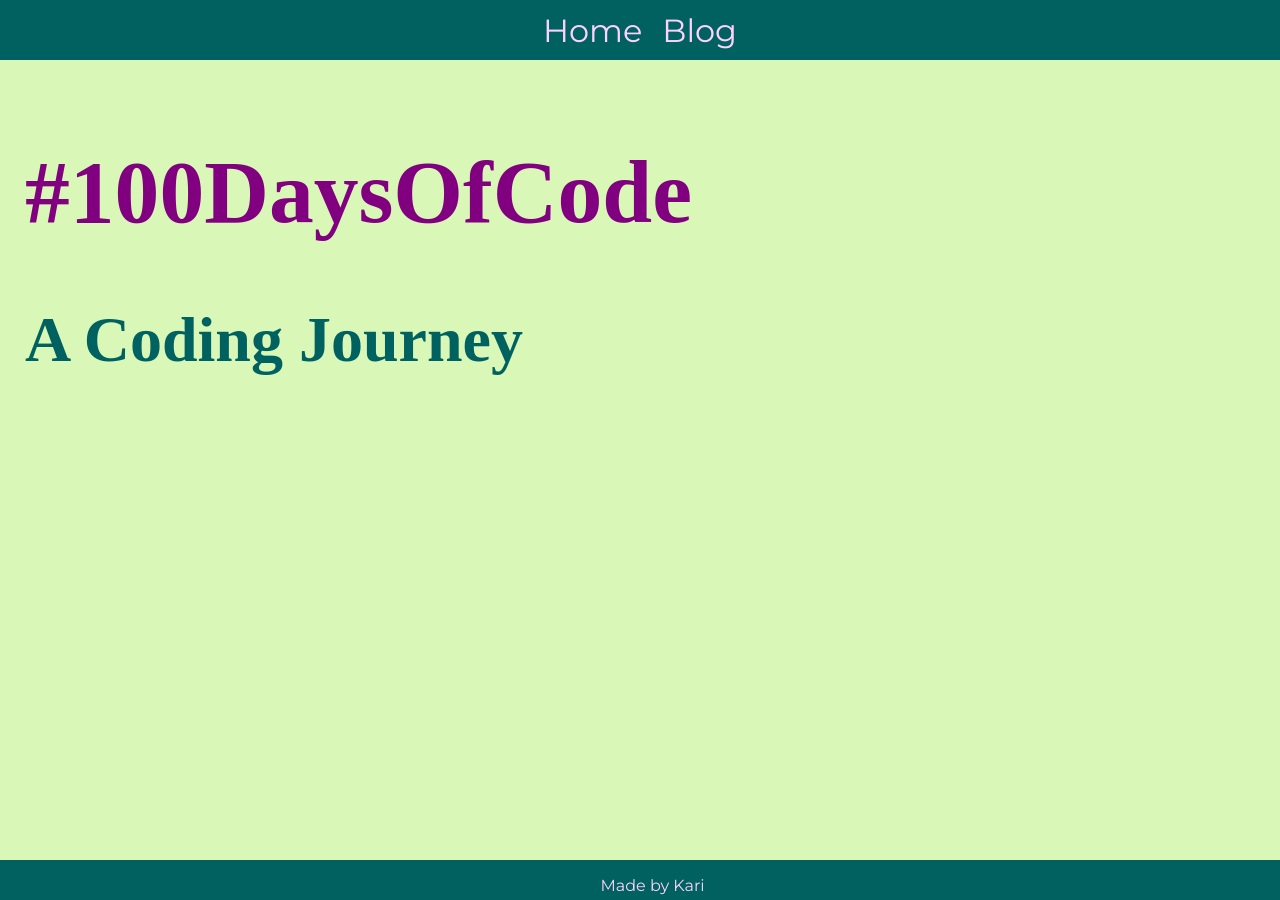
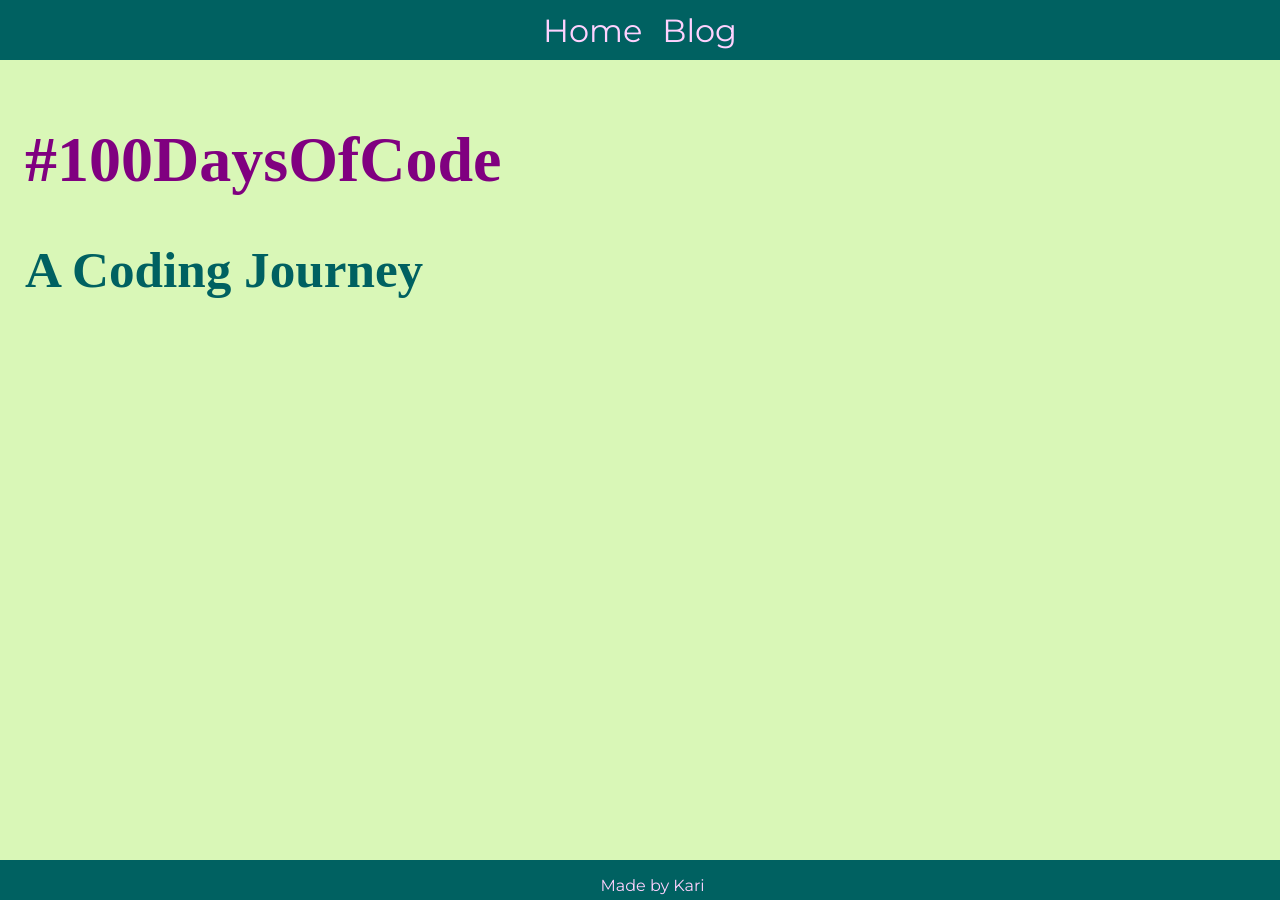
Before and after one commit to KJLarson/100-days, a Jekyll site: the page built from index.html, in a window 1280 px wide. Built offline with Jekyll 4.4.1, drawn with Linux system fonts in a browser that asks for light colours; some web fonts are replaced.

Commit message:
Make h1 and h2 smaller

```diff
--- a/css/main.css
+++ b/css/main.css
@@ -27,11 +27,11 @@ h1, h2 {
 
 h1 {
 	color: #800080;
-	font-size: 7vw;
+	font-size: 5vw;
 }
 
 h2 {
-	font-size: 5vw;
+	font-size: 4vw;
 }
 
 cite {
```
